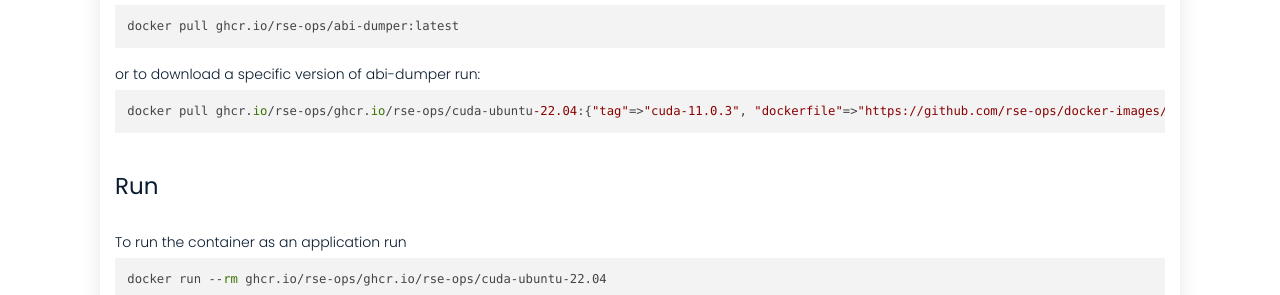
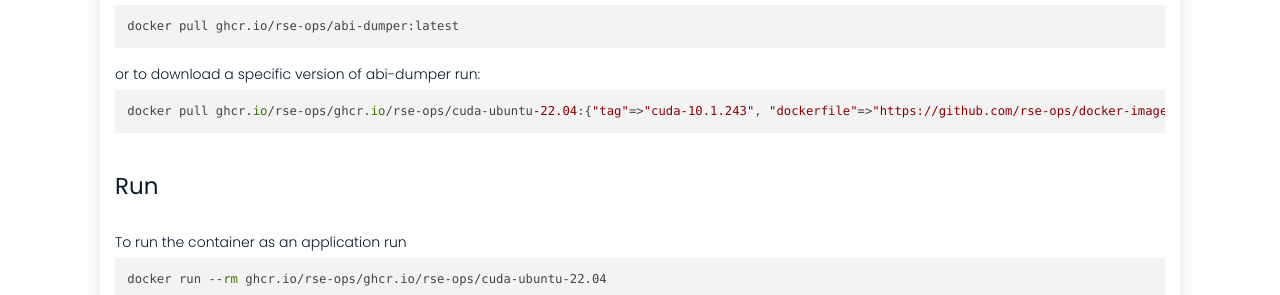
Before and after one commit to rse-ops/docker-images, a Jekyll site: the page built from _library/ghcr.io-rse-ops-cuda-ubuntu-22.04.md, in a window 1280 px wide and 1002 px high. Shown: the part 520-815 px from the top of the window. Built offline with Jekyll 4.4.1, drawn with Linux system fonts in a browser that asks for light colours; nearby versions of some CDN libraries.

Commit message:
Automated push to update library 2021-12-09

```diff
--- a/_library/ghcr.io-rse-ops-cuda-ubuntu-22.04.md
+++ b/_library/ghcr.io-rse-ops-cuda-ubuntu-22.04.md
@@ -1,14 +1,11 @@
 ---
 layout: container
 name: ghcr.io/rse-ops/cuda-ubuntu-22.04
-updated_at: 2021-12-09 03:39:44.417096
+updated_at: 2021-12-09 03:40:41.668194
 
 
 container_url: https://github.com/orgs/rse-ops/packages/container/package/cuda-ubuntu-22.04
 versions:
- - tag: cuda-11.0.3
-   dockerfile: https://github.com/rse-ops/docker-images/blob/main/ubuntu/cuda/Dockerfile
-   manifest: https://crane.ggcr.dev/manifest/ghcr.io/rse-ops/cuda-ubuntu-22.04:cuda-11.0.3
  - tag: cuda-10.1.243
    dockerfile: https://github.com/rse-ops/docker-images/blob/main/ubuntu/cuda/Dockerfile
    manifest: https://crane.ggcr.dev/manifest/ghcr.io/rse-ops/cuda-ubuntu-22.04:cuda-10.1.243
```
Also changed, not shown: other parts of _library/ghcr.io-rse-ops-cuda-ubuntu-22.04.md (+3 -0 lines).
